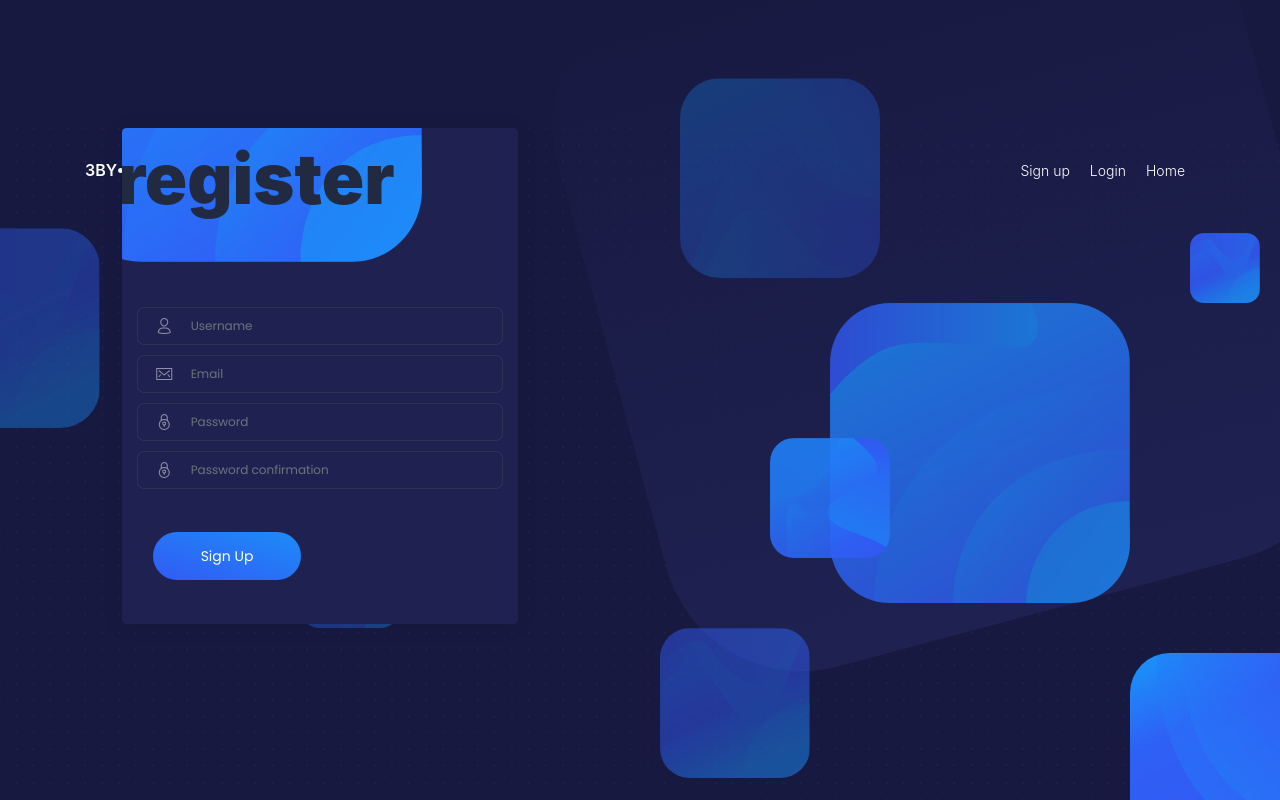
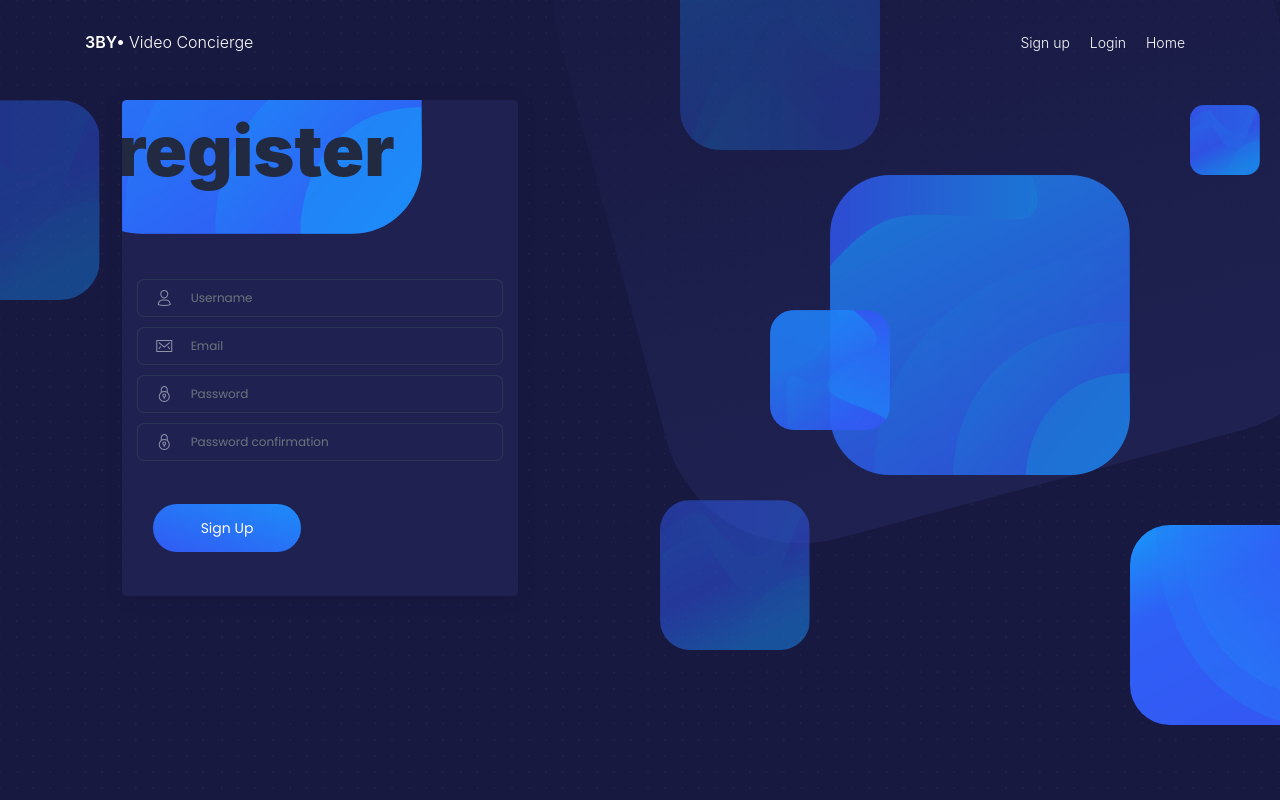
Before and after one commit to afre92/3by_web, a React (Create React App) app: page /signup in a window 1280 px wide. Shown: the top 800 px of the page. Built offline with nearby package versions, Linux system fonts and the light colour scheme.

Commit message:
big on sign up page fixed

```diff
--- a/src/components/profile/ProfileForm.js
+++ b/src/components/profile/ProfileForm.js
@@ -92,7 +92,7 @@ export default class ProfileForm extends Component {
     return (
 
       <div>
-        <div className="card card-plain">
+        <div className="card card-plain t-100">
           <div className="card-header">
             <h1 className="text-left">User Profile
               <hr className="line-primary"></hr>
--- a/src/components/signup/SignupPage.js
+++ b/src/components/signup/SignupPage.js
@@ -16,10 +16,11 @@ class SignupPage extends Component {
   render() {
     const { userSignupRequest, addFlashMessage, userExists } = this.props;
     return (
+      <div>
       <div className="su register-page">
         <div id="square7" className="square square-7"></div>
         <div id="square8" className="square square-8"></div>
-        <div className="col-md-4 col-md-offset-4 offset-md-1 register-content">
+        <div className="col-md-4 col-md-offset-4 offset-md-1 register-content t-100">
           <SignupForm userSignupRequest={userSignupRequest} history={this.props.history} addFlashMessage={addFlashMessage} userExists={userExists} />
         </div>
         <div className="register-bg"></div>
@@ -29,6 +30,7 @@ class SignupPage extends Component {
         <div id="square4" className="square square-4"></div>
         <div id="square5" className="square square-5"></div>
         <div id="square6" className="square square-6"></div>
+      </div>
       </div>
     )
   }
```
Also changed, not shown: public/assets/css/blk-design-system.css.
